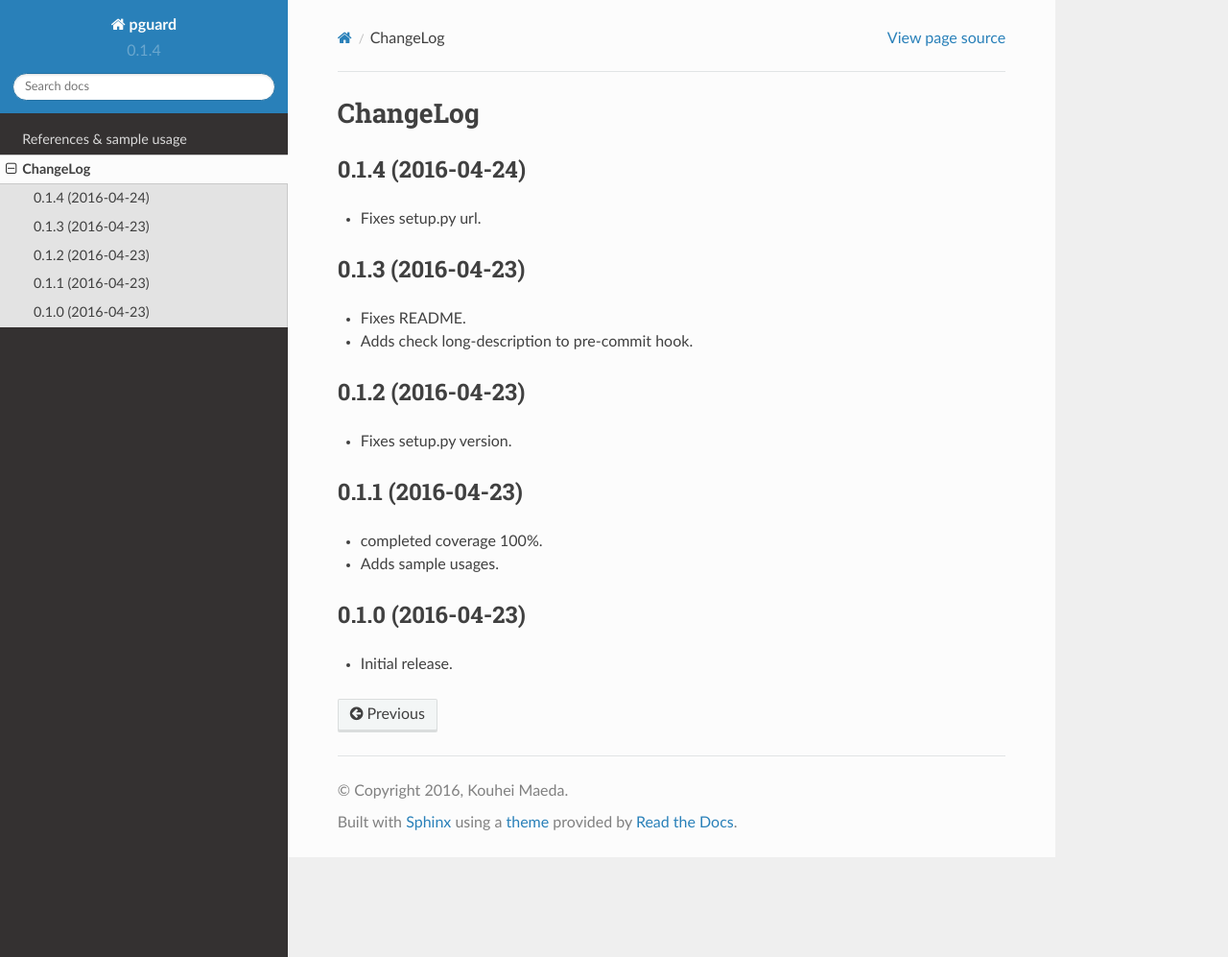
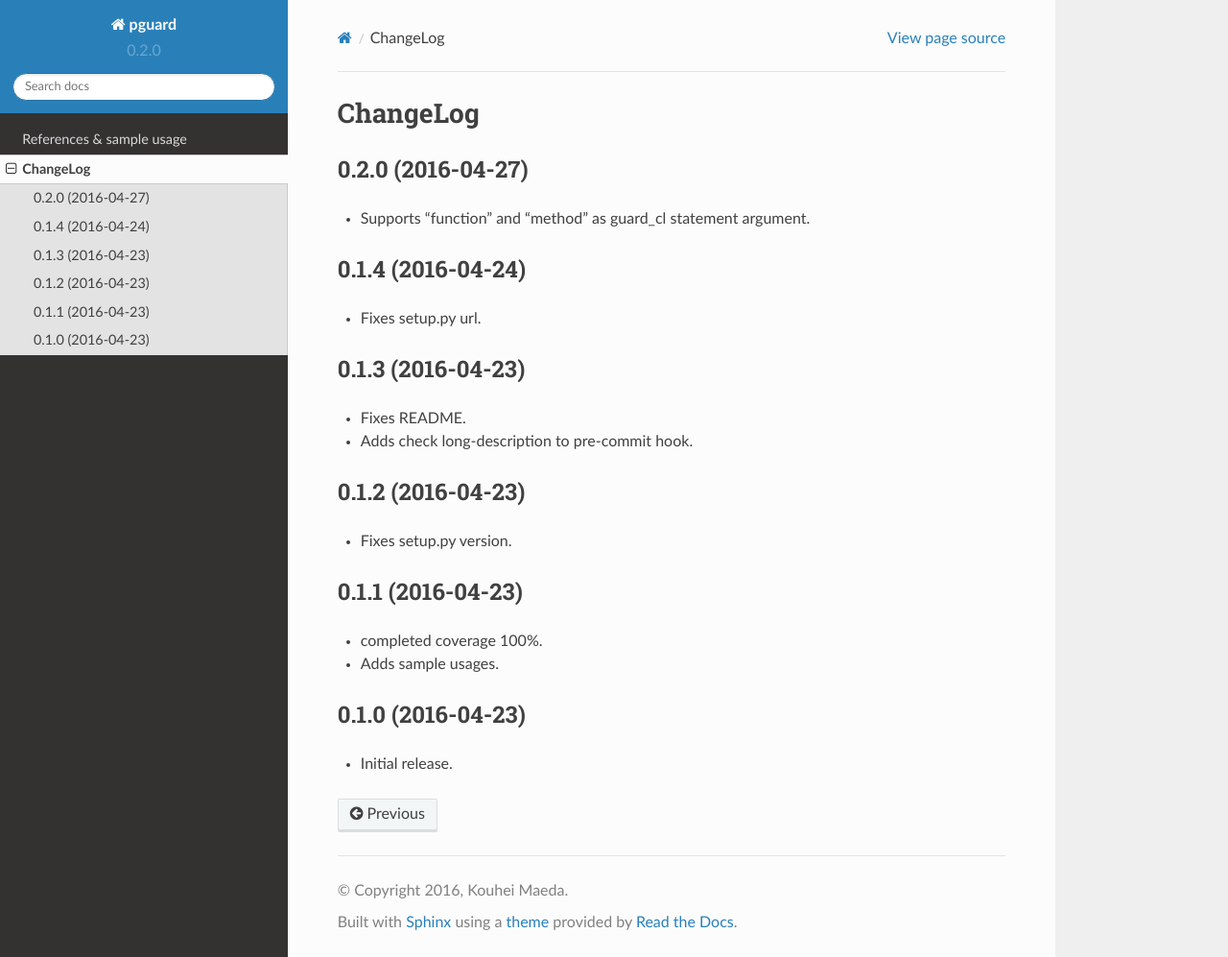
Before and after one commit to mkouhei/pguard, a Sphinx documentation site: the page built from docs/source/CHANGELOG.rst, in a window 1280 px wide and 997 px high. Shown: the whole window at 96% size. Built offline with Sphinx 7.4.7 and the Read the Docs theme 2.0.0, drawn with Linux system fonts in a browser that asks for light colours.

Commit message:
Bumps version.
Signed-off-by: Kouhei Maeda <mkouhei@palmtb.net>

```diff
--- a/README.rst
+++ b/README.rst
@@ -26,6 +26,7 @@ Features
 ========
 
 * guard with lambda
+* Enable to use function or method as ``guard_cl`` statement argument.
 
 Setup
 =====
--- a/docs/source/CHANGELOG.rst
+++ b/docs/source/CHANGELOG.rst
@@ -1,5 +1,10 @@
 ChangeLog
 =========
+
+0.2.0 (2016-04-27)
+------------------
+
+* Supports "function" and "method" as guard_cl statement argument.
 
 0.1.4 (2016-04-24)
 ------------------
--- a/pguard.py
+++ b/pguard.py
@@ -3,7 +3,7 @@
 import sys
 import inspect
 
-__version__ = '0.1.4'
+__version__ = '0.2.0'
 
 
 def _has_args(func):
```
Also changed, not shown: other parts of README.rst (+2 -2 lines).
